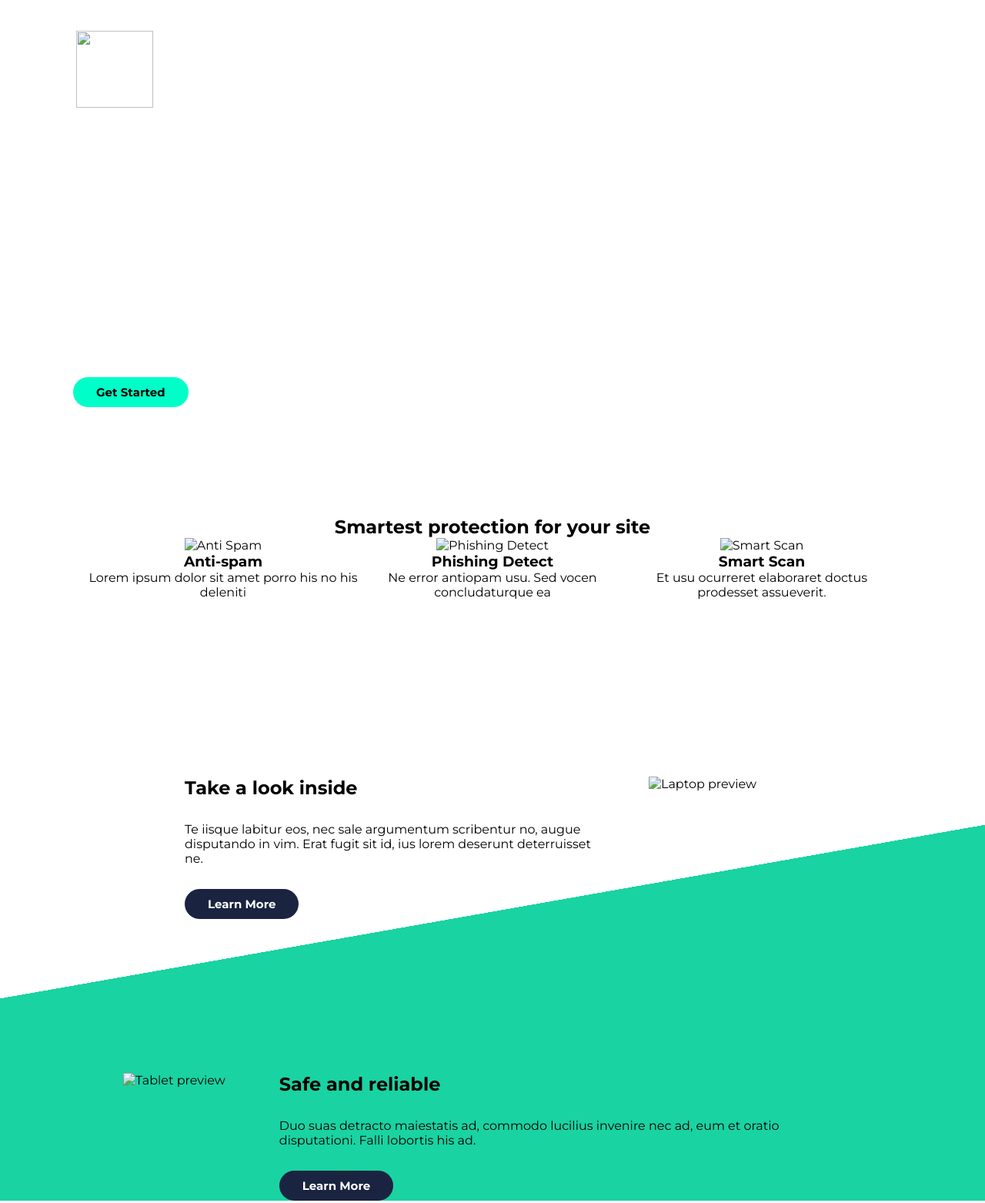
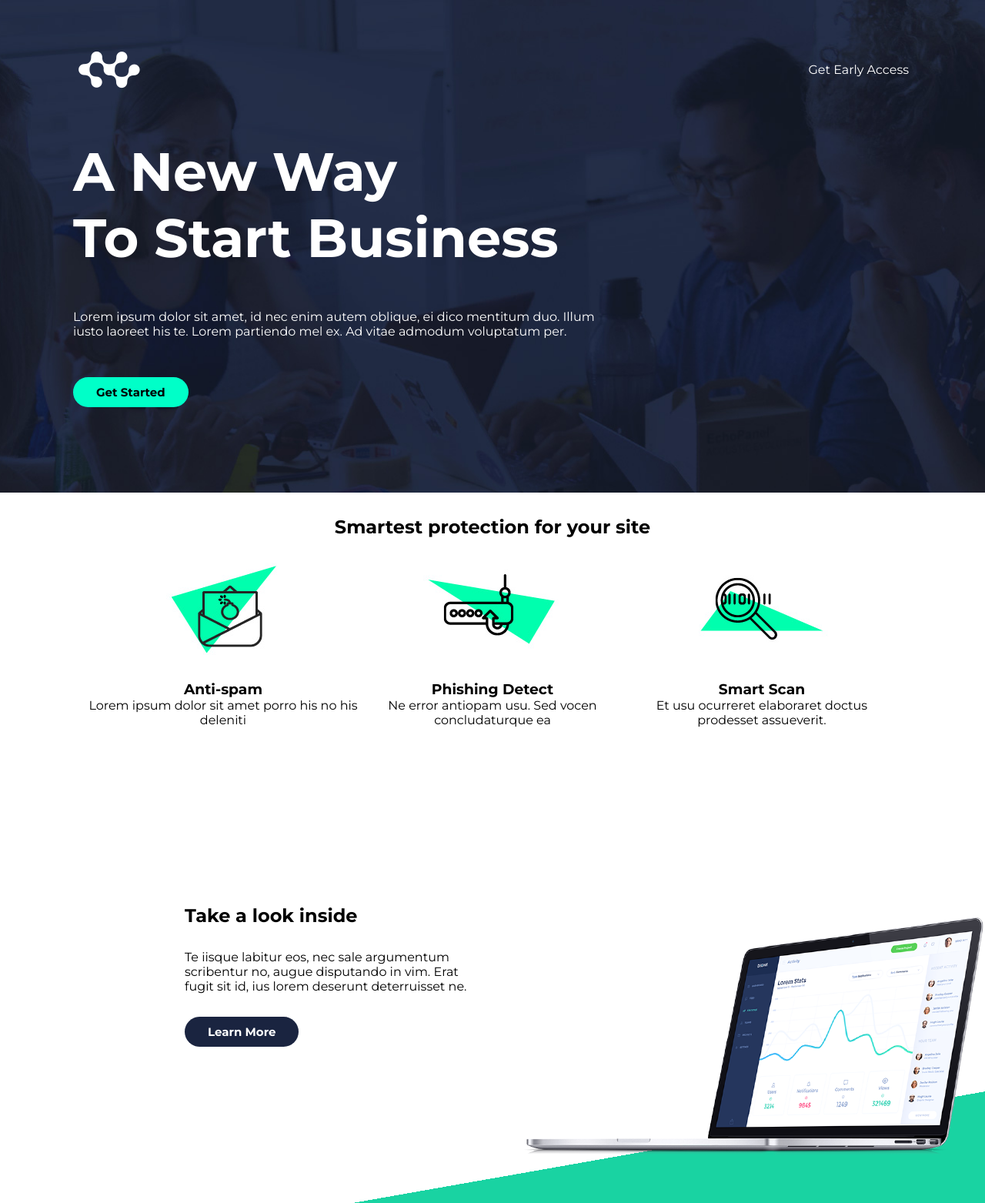
Before and after one commit to Tsmjuan18/Atlas, a plain HTML site: page index.html in a window 1280 px wide. Shown: the top 1563 px of the page at 77% size. Drawn offline with Linux system fonts and the light colour scheme; the site is published under a folder, as on GitHub Pages, so addresses that start at the root find nothing.

Commit message:
subo cambios

```diff
--- a/Styles/styles.css
+++ b/Styles/styles.css
@@ -7,7 +7,7 @@
 }
 /*header*/
 .hero{
-    background-image: url(/Assets/images/banner-bk.jpg);
+    background-image: url(../Assets/images/banner-bk.jpg);
     background-repeat: no-repeat;
     background-position: center;
     background-size: cover;
--- a/index.html
+++ b/index.html
@@ -16,7 +16,7 @@
 
 
         <nav class="header">
-            <img src="../Assets/images/logo.png" alt="">
+            <img src="./Assets/images/logo.png" alt="">
             <a href="#">Get Early Access</a>
         </nav>
 
@@ -42,19 +42,19 @@
 
         <div class="features-grid">
             <div class="feature-item">
-                <img src="../Assets/images/smart-protect-1.jpg" alt="Anti Spam">
+                <img src="./Assets/images/smart-protect-1.jpg" alt="Anti Spam">
                 <h3>Anti-spam</h3>
                 <p>Lorem ipsum dolor sit amet porro his no his deleniti</p>
             </div>
 
             <div class="feature-item">
-                <img src="../Assets/images/smart-protect-2.jpg" alt="Phishing Detect">
+                <img src="./Assets/images/smart-protect-2.jpg" alt="Phishing Detect">
                 <h3>Phishing Detect</h3>
                 <p>Ne error antiopam usu. Sed vocen concludaturque ea</p>
             </div>
 
             <div class="feature-item">
-                <img src="../Assets/images/smart-protect-3.jpg" alt="Smart Scan">
+                <img src="./Assets/images/smart-protect-3.jpg" alt="Smart Scan">
                 <h3>Smart Scan</h3>
                 <p>Et usu ocurreret elaboraret doctus prodesset assueverit.</p>
             </div>
@@ -79,7 +79,7 @@
         </div>
 
         <div class="inside-image">
-            <img src="../Assets/images/feature-1.png" alt="Laptop preview">
+            <img src="./Assets/images/feature-1.png" alt="Laptop preview">
         </div>
 
 
@@ -93,7 +93,7 @@
         <div class="safe-content">
 
             <div class="safe-image">
-                <img src="../Assets/images/feature-2.png" alt="Tablet preview">
+                <img src="./Assets/images/feature-2.png" alt="Tablet preview">
             </div>
 
             <div class="safe-text">
```
